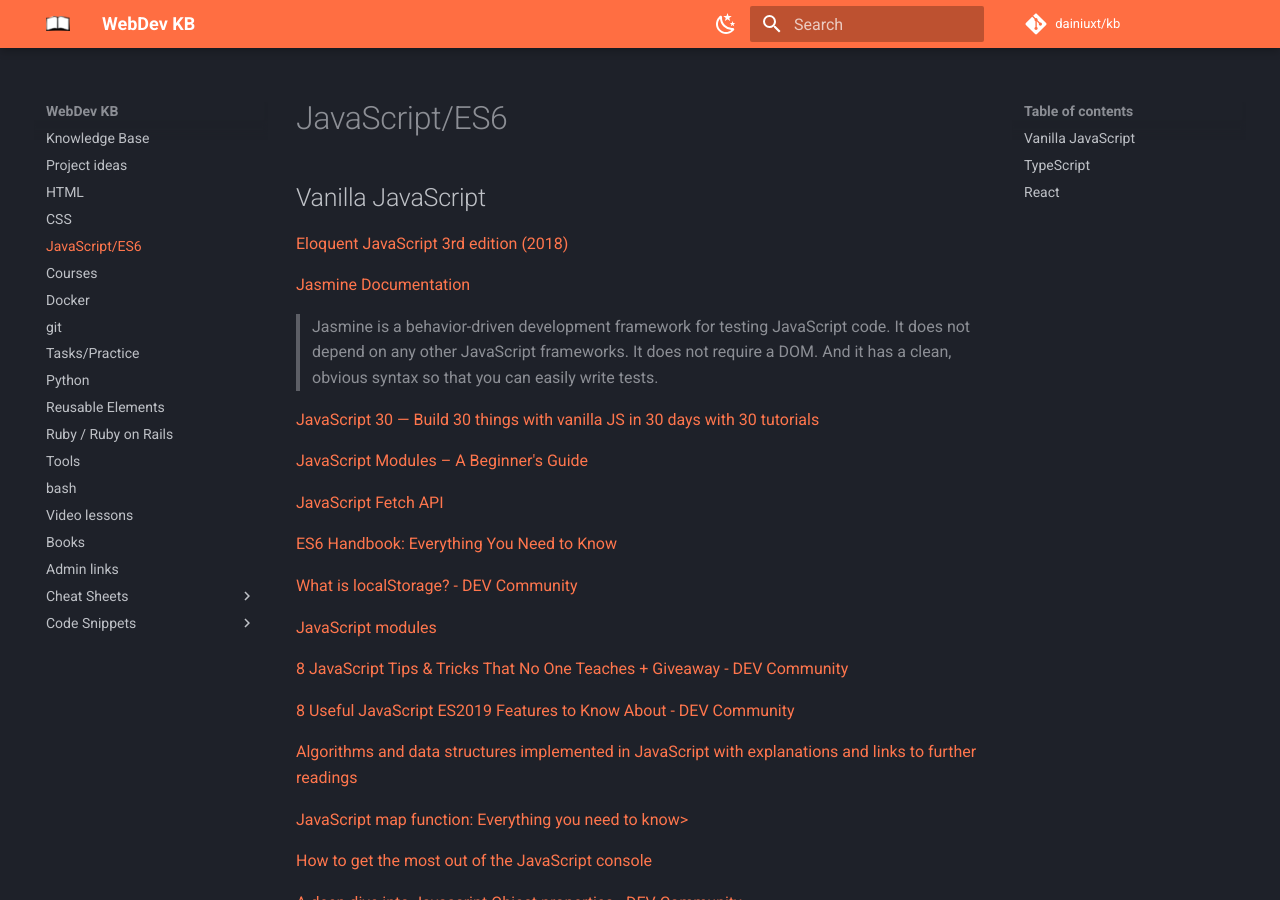
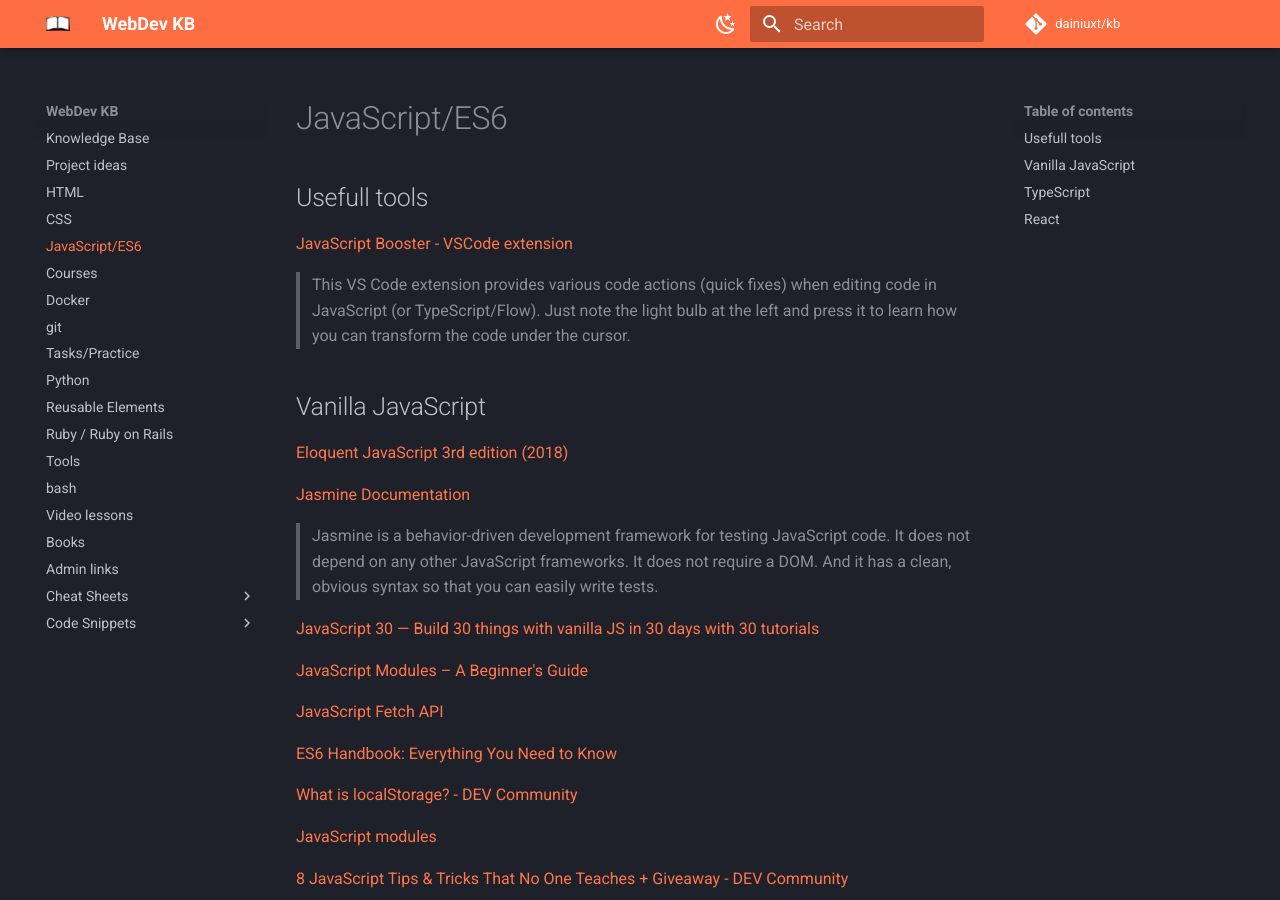
Before and after one commit to dainiuxt/kb, an MkDocs documentation site: the page built from docs/03JavaScript.md, in a window 1280 px wide and 900 px high. Built offline with MkDocs 1.6.1 and Material for MkDocs 9.7.7, drawn with Linux system fonts in a browser that asks for light colours; comment, search, counter and statistics services are not loaded.

```diff
--- a/docs/03JavaScript.md
+++ b/docs/03JavaScript.md
@@ -1,4 +1,10 @@
 # JavaScript/ES6
+
+## Usefull tools
+
+[JavaScript Booster - VSCode extension](https://marketplace.visualstudio.com/items?itemName=sburg.vscode-javascript-booster)
+
+> This VS Code extension provides various code actions (quick fixes) when editing code in JavaScript (or TypeScript/Flow). Just note the light bulb at the left and press it to learn how you can transform the code under the cursor.
 
 ## Vanilla JavaScript
 
```
Also changed, not shown: docs/01HTML.md (+2 -0 lines), docs/02CSS.md (+2 -0 lines), docs/Courses.md (+4 -0 lines), docs/Python.md (+4 -0 lines).
